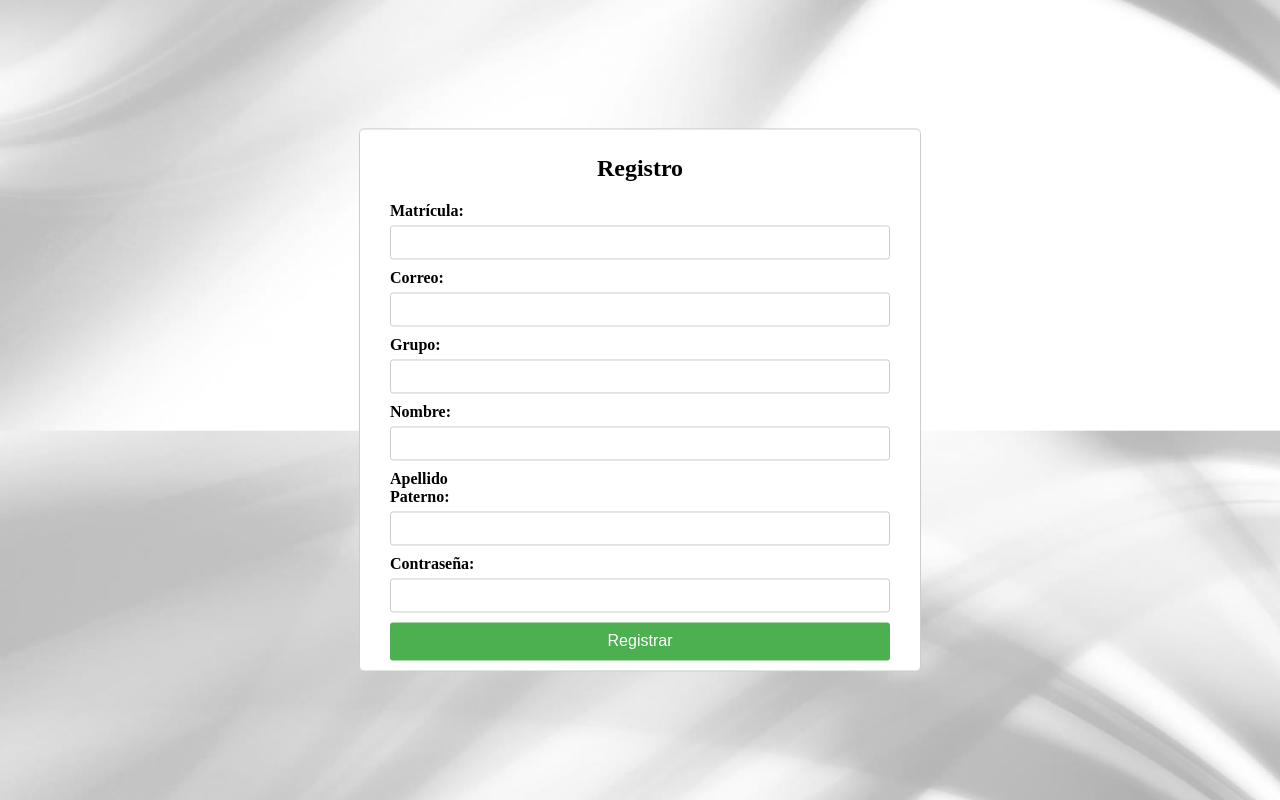
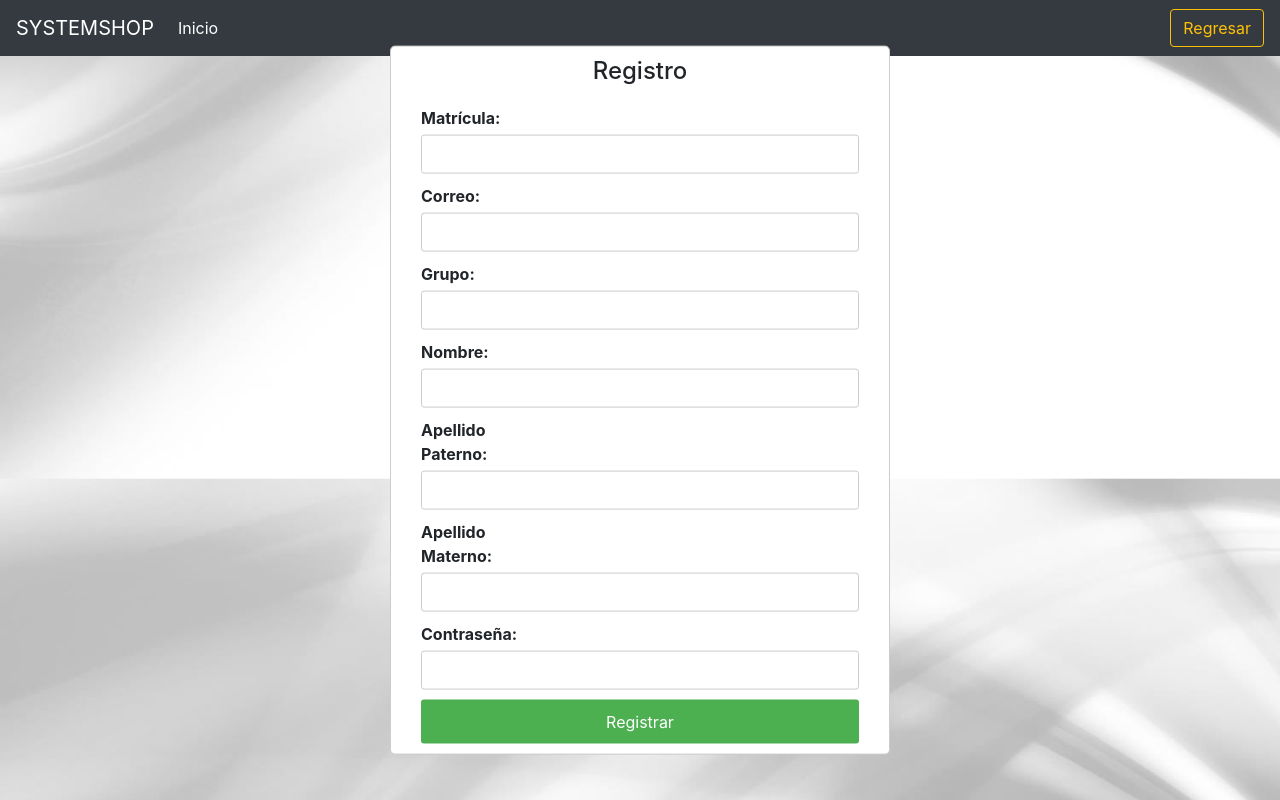
Before and after one commit to kevinGonzalezCamacho/ProyectoIntegrador, a Flask app: page /registro in a window 1280 px wide. Run offline with Flask 3, Linux system fonts and the light colour scheme; some libraries are stand-ins or nearby versions.

Commit message:
Update registro.html

```diff
--- a/templates/registro.html
+++ b/templates/registro.html
@@ -1,9 +1,27 @@
 <!DOCTYPE html>
 <html>
 <head>
+  <link rel="stylesheet" href="https://cdn.jsdelivr.net/npm/bootstrap@4.6.0/dist/css/bootstrap.min.css" integrity="sha384-B0vP5xmATw1+K9KRQjQERJvTumQW0nPEzvF6L/Z6nronJ3oUOFUFpCjEUQouq2+l" crossorigin="anonymous">
   <link rel="stylesheet" type="text/css" href="{{ url_for('static', filename='registro.css') }}">
 </head>
 <body>
+  <nav class="navbar navbar-expand-lg navbar-dark bg-dark mb-5">
+    <a class="navbar-brand" href="inicio">SYSTEMSHOP</a>
+    <button class="navbar-toggler" type="button" data-toggle="collapse" data-target="#navbarSupportedContent" aria-controls="navbarSupportedContent" aria-expanded="false" aria-label="Toggle navigation">
+      <span class="navbar-toggler-icon"></span>
+    </button>
+
+    <div class="collapse navbar-collapse" id="navbarSupportedContent">
+      <ul class="navbar-nav mr-auto">
+        <li class="nav-item active">
+          <a class="nav-link" href="menu">Inicio <span class="sr-only">(current)</span></a>
+        </li>
+      </ul>
+          <a href="menu" name="btnCerrar" class="btn btn-outline-warning">Regresar</a>
+        </form>
+    </div>
+  </nav>
+
   <div class="container">
     <h1>Registro</h1>
     <form action="{{ url_for('guardar') }}" method="POST">
@@ -22,11 +40,16 @@
       <label for="apellido-paterno"><span>Apellido Paterno:</span></label>
       <input type="text" id="apellido-paterno" name="apellido-paterno" required>
 
+      <label for="apellido-paterno"><span>Apellido Materno:</span></label>
+      <input type="text" id="apellido-materno" name="apellido-materno">
+
       <label for="contrasena"><span>Contraseña:</span></label>
       <input type="password" id="contrasena" name="contrasena" required>
 
       <button type="submit" class="btn-submit">Registrar</button>
     </form>
   </div>
+  <script src="https://code.jquery.com/jquery-3.5.1.slim.min.js" integrity="sha384-DfXdz2htPH0lsSSs5nCTpuj/zy4C+OGpamoFVy38MVBnE+IbbVYUew+OrCXaRkfj" crossorigin="anonymous"></script>
+  <script src="https://cdn.jsdelivr.net/npm/bootstrap@4.6.0/dist/js/bootstrap.bundle.min.js" integrity="sha384-Piv4xVNRyMGpqkS2by6br4gNJ7DXjqk09RmUpJ8jgGtD7zP9yug3goQfGII0yAns" crossorigin="anonymous"></script>
 </body>
 </html>
```
